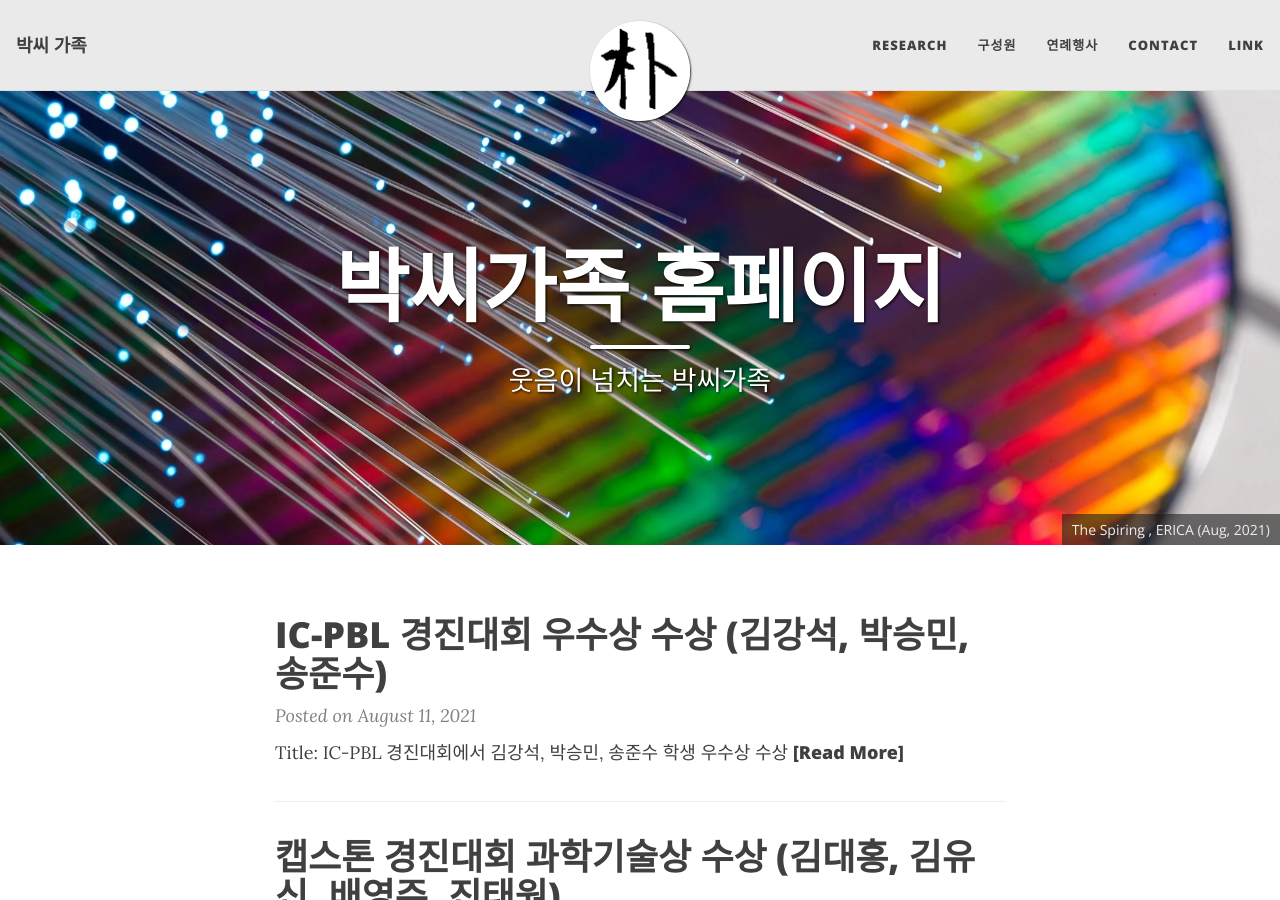
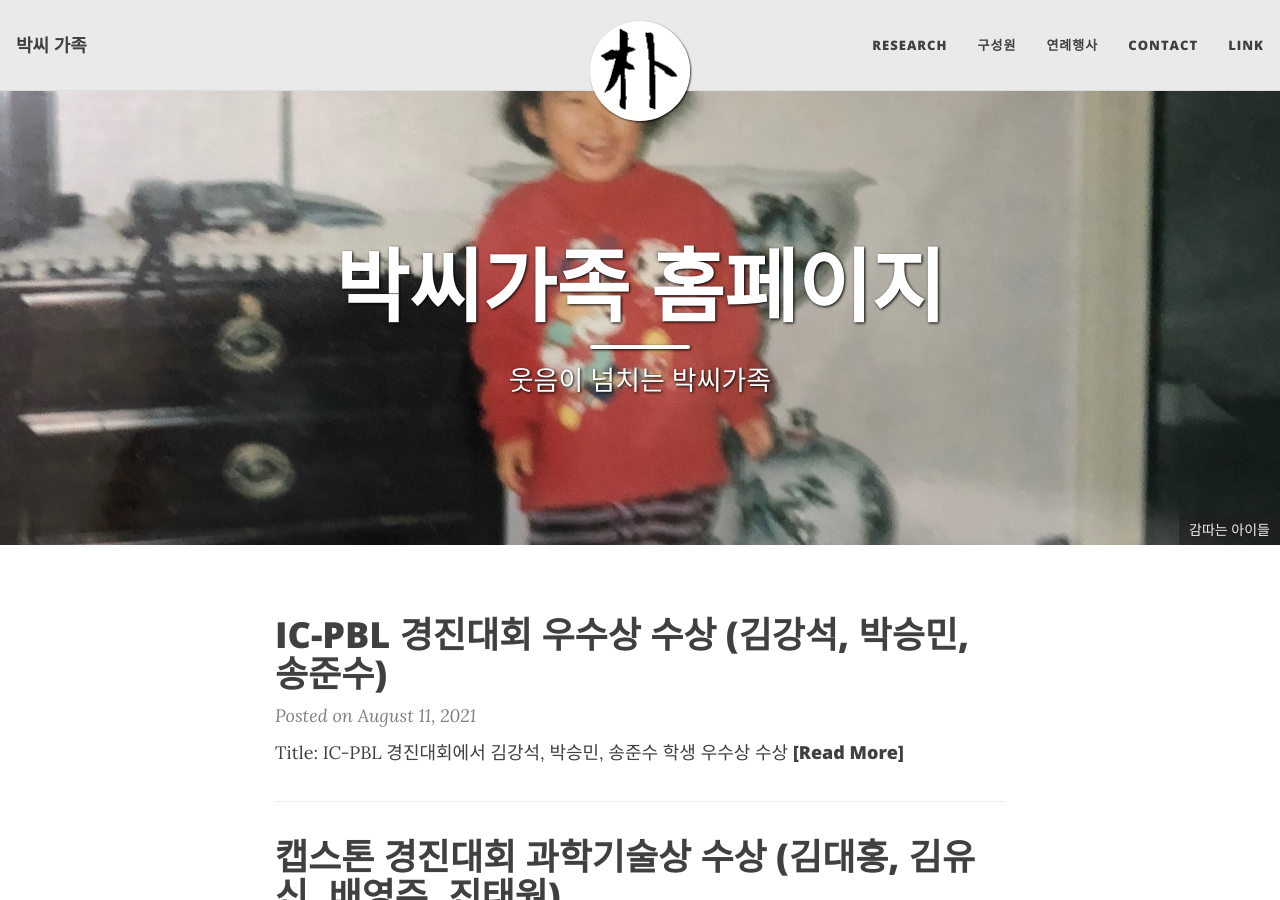
Before and after one commit to park-family/park-family.github.io, a Jekyll site: the page built from index.html, in a window 1280 px wide and 900 px high. Built offline with Jekyll 4.4.1, drawn with Linux system fonts in a browser that asks for light colours; nearby versions of some CDN libraries; the list of posts is cut into pages by our own code; some of the changed lines change nothing that is shown.

Commit message:
landing photos

```diff
--- a/index.html
+++ b/index.html
@@ -5,15 +5,16 @@
 css: "/assets/css/index.css"
 use-site-title: true
 cover-img:
-  - "/assets/img/big-imgs/ERICA.jpg" : "ERICA (2020)"
-  - "/assets/img/big-imgs/HYU_PN02.jpg" : "Photonics and Nanoelectronics (2020)"
-  - "/assets/img/big-imgs/wafer-fiber.jpg" : "Photonics (2020)"
-  - "/assets/img/big-imgs/SnTBuilding01.jpg" : "Science and Convergence Technology Bldg. #2 (2021)"
-  - "/assets/img/big-imgs/2021_teachers_day.png" : " Teacher's Day (May, 2021)"
-  - "/assets/img/big-imgs/ERICA_1.png" : " ERICA (Aug, 2021)"
-  - "/assets/img/big-imgs/ERICA_2.png" : " The Spiring , ERICA (Aug, 2021)"
-  - "/assets/img/big-imgs/ASDL_jogging.jpg" : " Jogging , ERICA (Sep, 2021)"
-  - "/assets/img/big-imgs/ASDL_jogging_2.jpg" : " Jogging , ERICA (Sep, 2021)"
+  - "/assets/img/big-imgs/KakaoTalk_20211019_160146646_01.jpg" : "아가들 사진"
+  - "/assets/img/big-imgs/KakaoTalk_20211019_160146646_02.jpg" : "지은이 사진"
+  - "/assets/img/big-imgs/KakaoTalk_20211019_160146646_03.jpg" : "Photonics (2020)"
+  - "/assets/img/big-imgs/KakaoTalk_20211019_160146646_04.jpg" : ""
+  - "/assets/img/big-imgs/KakaoTalk_20211019_160146646_05.jpg" : " 불꽃놀이"
+  - "/assets/img/big-imgs/KakaoTalk_20211019_160146646_06.jpg" : " 감따는 아이들 "
+  - "/assets/img/big-imgs/KakaoTalk_20211019_160146646_07.jpg" : " 감따는 아이들"
+  - "/assets/img/big-imgs/KakaoTalk_20211019_160146646_08.jpg" : " 불꽃놀이"
+  - "/assets/img/big-imgs/KakaoTalk_20211019_160150239.jpg" : " 아이들의 어릴적"
+
 ---
 
 
```
Also changed, not shown: assets/img/big-imgs/KakaoTalk_20211019_160146646_01.jpg (added), assets/img/big-imgs/KakaoTalk_20211019_160146646_02.jpg (added), assets/img/big-imgs/KakaoTalk_20211019_160146646_03.jpg (added), assets/img/big-imgs/KakaoTalk_20211019_160146646_04.jpg (added), assets/img/big-imgs/KakaoTalk_20211019_160146646_05.jpg (added), assets/img/big-imgs/KakaoTalk_20211019_160146646_06.jpg (added), assets/img/big-imgs/KakaoTalk_20211019_160146646_07.jpg (added), assets/img/big-imgs/KakaoTalk_20211019_160146646_08.jpg (added), assets/img/big-imgs/KakaoTalk_20211019_160146646_09.jpg (added), assets/img/big-imgs/KakaoTalk_20211019_160150239.jpg (added).
